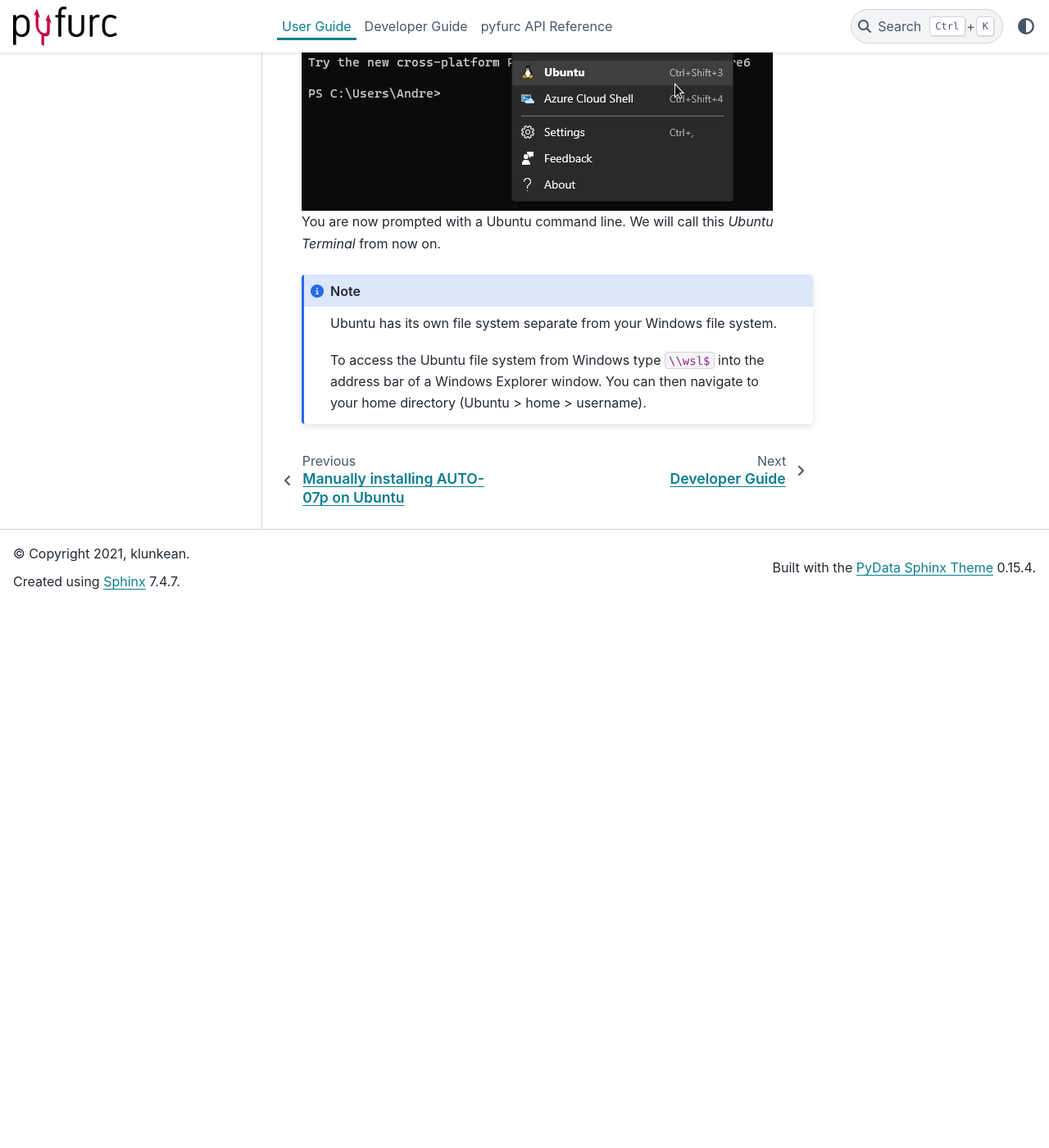
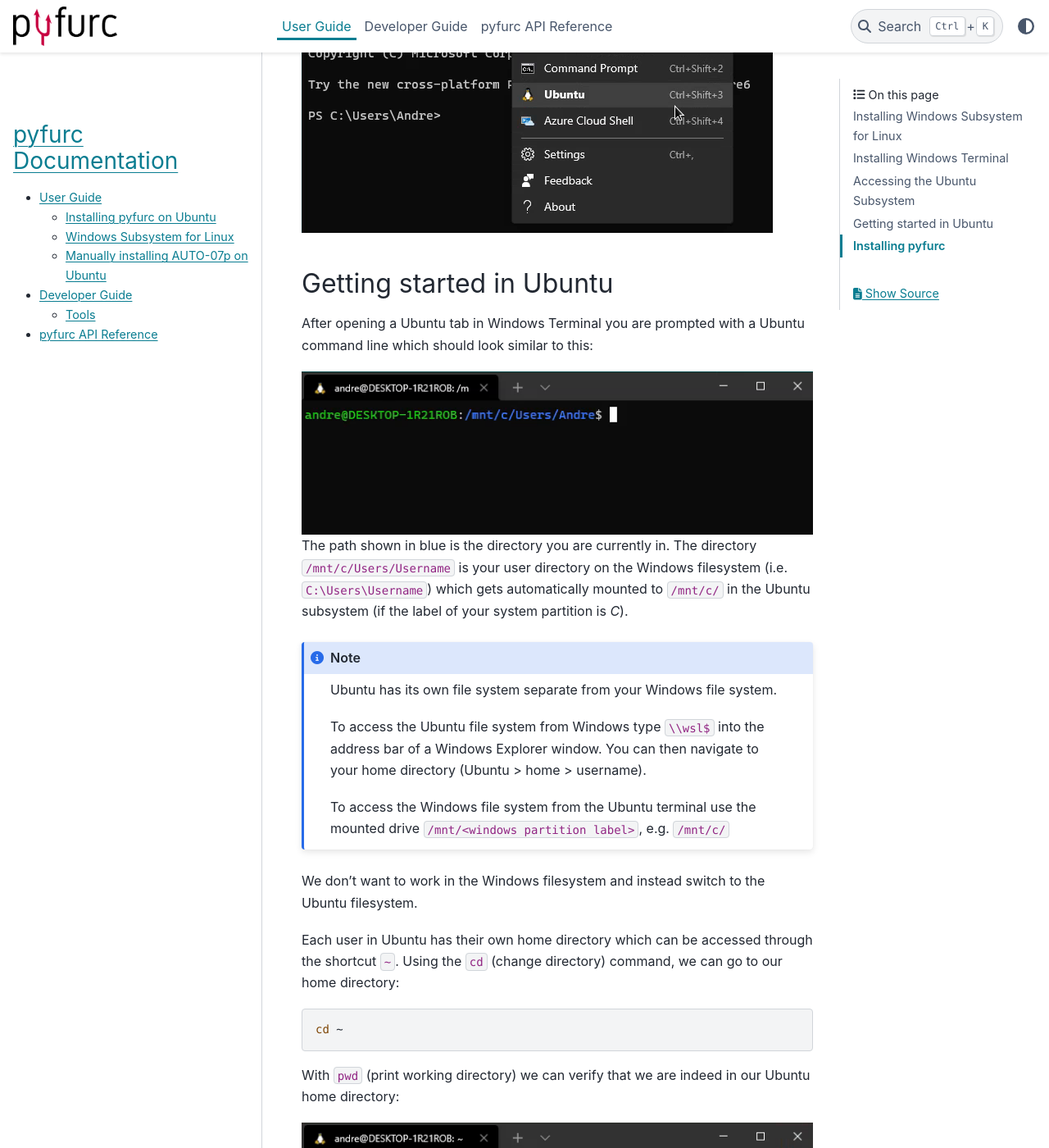
Before and after one commit to klunkean/pyfurc, a Sphinx documentation site: the page built from doc/source/usage/installation_wsl.rst, in a window 1280 px wide and 1400 px high, scrolled down 1166 px. Shown: the whole window at 82% size. Built offline with Sphinx 7.4.7 and the PyData theme 0.15.4, drawn with Linux system fonts in a browser that asks for light colours; before the commit the page ends 1905 px from its top, so only the background shows below that; some of the changed text lies outside the part shown.

Commit message:
work on documentation

```diff
--- a/doc/source/_templates/globaltoc.html
+++ b/doc/source/_templates/globaltoc.html
@@ -1,2 +1,2 @@
-<h3><a href="{{ pathto(master_doc) }}">pyfurc User Guide</a></h3>
-{{ toc }}
+<h3><a href="{{ pathto(master_doc) }}">pyfurc Documentation</a></h3>
+{{ toctree(collapse=False) }}
--- a/doc/source/index.rst
+++ b/doc/source/index.rst
@@ -54,7 +54,6 @@
 Prerequisites:
 
 * Running Linux distribution
-  (check the :doc:`wsl guide </usage/installation_wsl>` for Windows 10)
 * Python 3.8.2+
 * pip
 
@@ -78,8 +77,7 @@
 Contents
 ========
 .. toctree::
-   :maxdepth: 3
-
+   :maxdepth: 2
 
    usage/index
    develop/dev_basics.rst
--- a/doc/source/usage/index.rst
+++ b/doc/source/usage/index.rst
@@ -4,5 +4,5 @@
     :maxdepth: 2
 
     installation_ubuntu
+    installation_wsl
     installation_auto
-    installation_wsl
--- a/doc/source/usage/installation_wsl.rst
+++ b/doc/source/usage/installation_wsl.rst
@@ -2,7 +2,8 @@
 ****************************
 Installation and usage of pyfurc on Windows systems has only been tested
 using the Windows Subsystem for Linux (WSL). This will be the prerequisite
-and is covered in the following section.
+and is covered in the following section. However, running Ubuntu
+inside a VirtualBox should work fine as well.
 
 Installing Windows Subsystem for Linux
 --------------------------------------
@@ -24,21 +25,34 @@
 
 Installing Windows Terminal
 ---------------------------
-After WSL is installed successfully, install `Windows Terminal <https://www.microsoft.com/en-us/p/windows-terminal/9n0dx20hk701>`_
+After WSL is installed successfully, install
+`Windows Terminal <https://www.microsoft.com/en-us/p/windows-terminal/9n0dx20hk701>`_
 from the Microsoft Store (free).
 
 You now have access to a Ubuntu system running inside your Windows 10 system.
 
 Accessing the Ubuntu Subsystem
 ------------------------------
-To access Ubuntu start *Windows Terminal* and click on the **+** in the
-window frame to open a new tab. Select Ubuntu:
+To access Ubuntu start *Windows Terminal* from the Start Menu
+and click on the **+** in the window frame to open a new tab.
+Select Ubuntu:
 
 .. image:: /_static/install_guide/windows_terminal_ubuntu.png
 
+Getting started in Ubuntu
+-------------------------
 
-You are now prompted with a Ubuntu command line. We will call this
-*Ubuntu Terminal* from now on.
+After opening a Ubuntu tab in Windows Terminal you are prompted
+with a Ubuntu command line which should look similar to this:
+
+.. image:: /_static/install_guide/ubuntu_bash.png
+
+
+The path shown in blue is the directory you are currently in.
+The directory ``/mnt/c/Users/Username`` is your user directory on the
+Windows filesystem (i.e. ``C:\Users\Username``) which gets automatically
+mounted to ``/mnt/c/`` in the Ubuntu subsystem
+(if the label of your system partition is `C`).
 
 .. note::
    Ubuntu has its own file system separate from your Windows file system.
@@ -46,3 +60,33 @@
    To access the Ubuntu file system from Windows type ``\\wsl$`` into the
    address bar of a Windows Explorer window. You can then navigate to
    your home directory (Ubuntu > home > username).
+
+   To access the Windows file system from the Ubuntu terminal use the
+   mounted drive ``/mnt/<windows partition label>``, e.g. ``/mnt/c/``
+
+We don't want to work in the Windows filesystem and instead switch
+to the Ubuntu filesystem.
+
+Each user in Ubuntu has their own home directory which can be accessed
+through the shortcut ``~``. Using the ``cd`` (change directory) command,
+we can go to our home directory:
+
+.. code-block:: bash
+
+   cd ~
+
+With ``pwd`` (print working directory) we can verify that we are indeed in
+our Ubuntu home directory:
+
+.. image:: /_static/install_guide/ubuntu_bash_home_dir.png
+
+|
+
+.. seealso::
+   `The Linux command line for beginners <https://ubuntu.com/tutorials/command-line-for-beginners#1-overview>`__
+   -- an official Ubuntu guide
+
+Installing pyfurc
+-----------------
+Now that you have a running Ubuntu and know how to access it, continue
+with :doc:`this guide </usage/installation_ubuntu>` to install pyfurc.
```
Also changed, not shown: doc/source/develop/dev_basics.rst (+5 -4 lines), doc/source/usage/installation_ubuntu.rst (+42 -10 lines), doc/source/_static/install_guide/ubuntu_bash.png (added), doc/source/_static/install_guide/ubuntu_bash_home_dir.png (added), doc/source/_static/install_guide/ubuntu_home_only.png (added).
